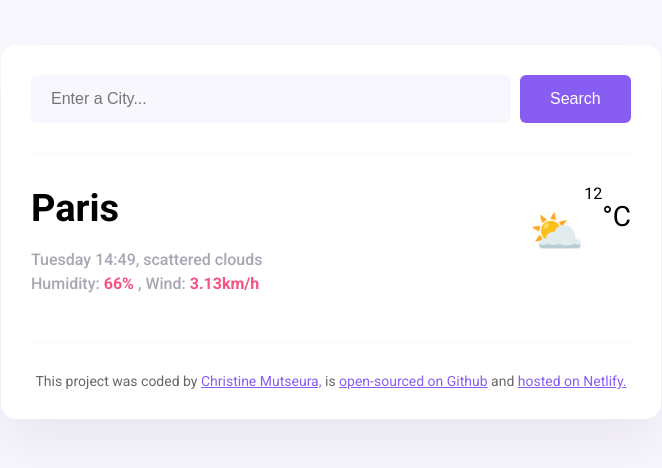
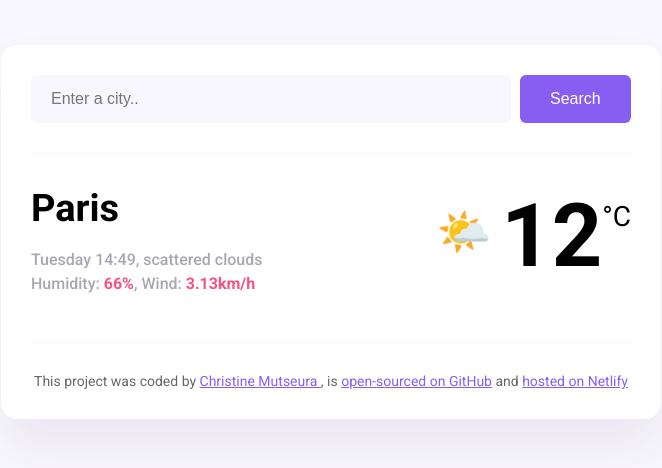
Before and after one commit to ChrissieMutt/ChristineWeatherApp, a plain HTML site: page index.html in a window 1280 px wide. Shown: the whole page, without its empty margins (309-971 px from the left). Drawn offline with Linux system fonts and the light colour scheme.

Commit message:
updated html file

```diff
--- a/index.html
+++ b/index.html
@@ -3,7 +3,6 @@
   <head>
     <meta charset="UTF-8" />
     <meta name="viewport" content="width=device-width, initial-scale=1.0" />
-
     <link rel="preconnect" href="https://fonts.googleapis.com" />
     <link rel="preconnect" href="https://fonts.gstatic.com" crossorigin />
     <link
@@ -11,7 +10,7 @@
       rel="stylesheet"
     />
     <link rel="stylesheet" href="src/style.css" />
-    <title>Christine App</title>
+    <title>Meteo App</title>
   </head>
   <body>
     <div class="weather-app">
@@ -19,7 +18,7 @@
         <form class="search-form">
           <input
             type="search"
-            placeholder="Enter a City..."
+            placeholder="Enter a city.."
             required
             class="search-form-input"
           />
@@ -33,34 +32,33 @@
             <p class="weather-app-details">
               Tuesday 14:49, scattered clouds
               <br />
-              Humidity: <strong>66%</strong> , Wind: <strong>3.13km/h</strong>
+              Humidity: <strong>66%</strong>, Wind: <strong>3.13km/h</strong>
             </p>
           </div>
           <div class="weather-app-temperature-container">
-          <div class="weather-app-temperature"></div>
-          <div class="weather-app-icon">⛅</div>
-          <div class="weather-app-temperature-value">12</div>
-        <div class="weather-app-unit">°C</div>
+            <div class="weather-app-icon">🌤️</div>
+            <div class="weather-app-temperature">12</div>
+            <div class="weather-app-unit">°C</div>
+          </div>
         </div>
       </main>
+
       <footer>
         This project was coded by
         <a
           href="https://github.com/ChrissieMutt/ChristineWeatherApp/"
           target="_blank"
         >
-          Christine Mutseura,</a
-        >
-        is
+          Christine Mutseura </a
+        >, is
         <a
           href="https://github.com/ChrissieMutt/ChristineWeatherApp/"
           target="_blank"
-        >
-          open-sourced on Github</a
+          >open-sourced on GitHub</a
         >
         and
-        <a href="https://chrissiemuttweatherapp.netlify.app/" target="_blank">
-          hosted on Netlify.</a
+        <a href="https://chrissiemuttweatherapp.netlify.app/" target="_blank"
+          >hosted on Netlify</a
         >
       </footer>
     </div>
```
